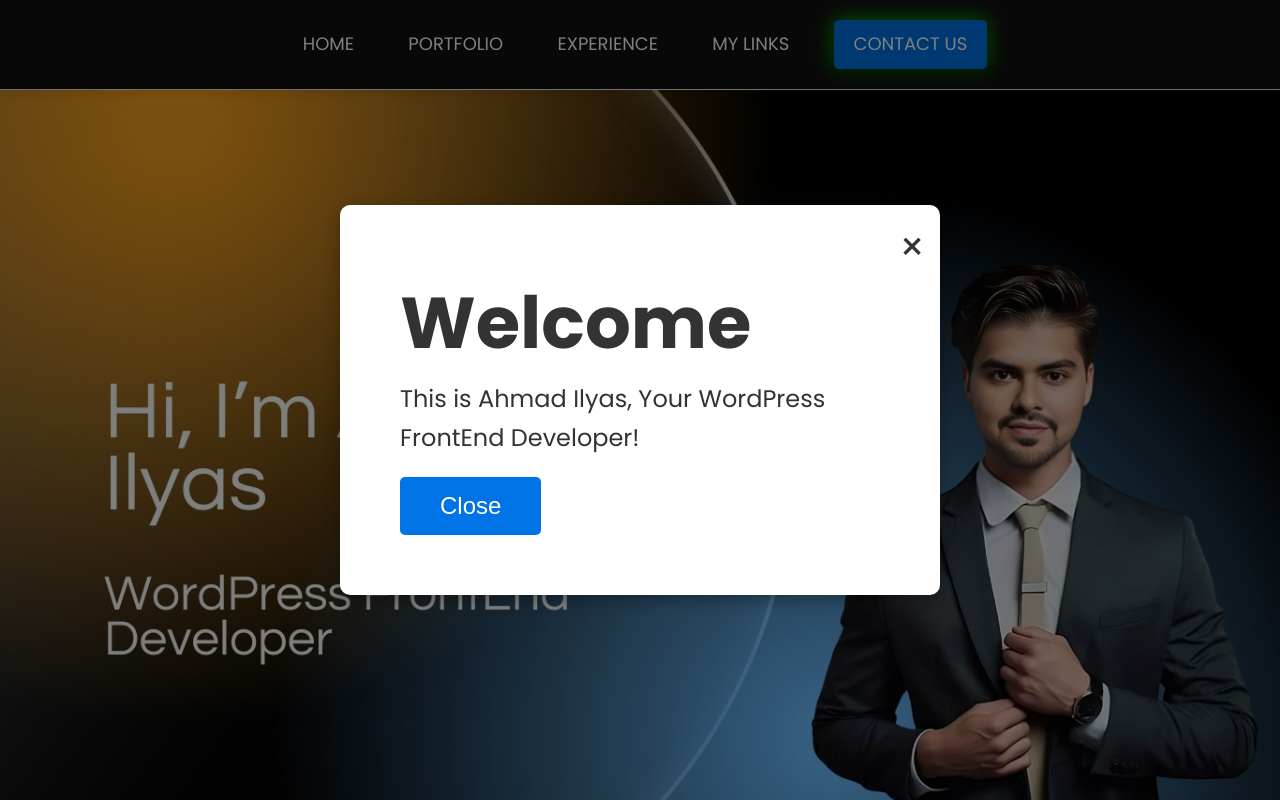
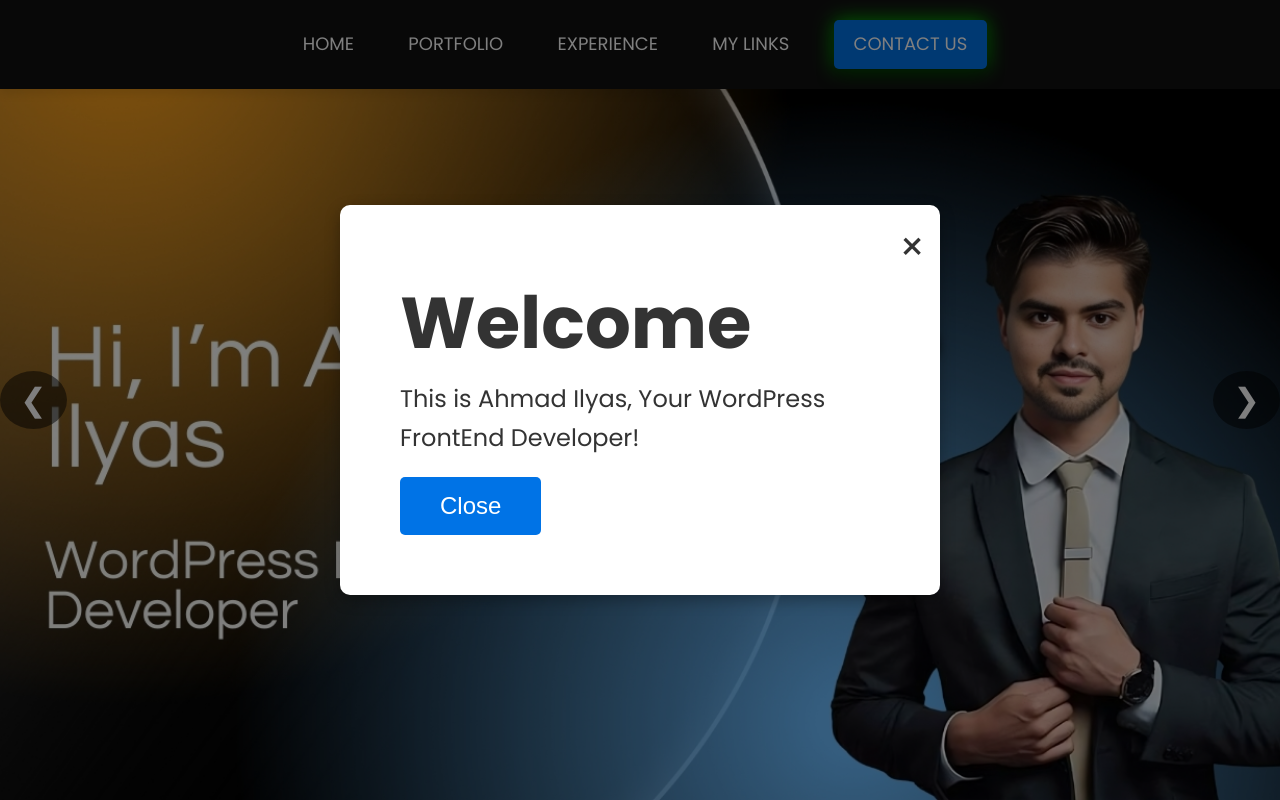
Before and after one commit to ahmadilyas112-ui/site, a plain HTML site: page index.html in a window 1280 px wide. Shown: the top 800 px of the page. Drawn offline with nearby package versions, Linux system fonts and the light colour scheme.

Commit message:
style.css

```diff
--- a/style.css
+++ b/style.css
@@ -74,6 +74,96 @@ header ul li a:hover {
     color: white;*/
     width: 100%;
     height: auto;
+}
+/* General Styles */
+.hero-slider {
+    position: relative;
+    width: 100%;
+    height: 100vh;
+    overflow: hidden;
+    display: flex;
+    align-items: center;
+    justify-content: center;
+}
+
+.slide {
+    position: absolute;
+    width: 100%;
+    height: 100%;
+    display: flex;
+    align-items: center;
+    justify-content: center;
+    opacity: 0;
+    transition: opacity 0.8s ease;
+}
+
+.slide.active {
+    opacity: 1;
+}
+
+.slide img {
+    width: 100%;
+    height: 100%;
+    object-fit: cover;
+    position: absolute;
+    z-index: -1;
+}
+
+.slide .content {
+    text-align: center;
+    color: white;
+    z-index: 1;
+}
+
+.slide .content h1 {
+    font-size: 3rem;
+    margin-bottom: 1rem;
+    text-shadow: 2px 2px 10px rgba(0, 0, 0, 0.7);
+}
+
+.slide .content p {
+    font-size: 1.5rem;
+    margin-bottom: 2rem;
+    text-shadow: 2px 2px 10px rgba(0, 0, 0, 0.7);
+}
+
+.slide .content .btn {
+    padding: 10px 20px;
+    background: #007bff;
+    color: white;
+    text-decoration: none;
+    border-radius: 5px;
+    font-size: 1.2rem;
+    transition: background 0.3s ease;
+}
+
+.slide .content .btn:hover {
+    background: #0056b3;
+}
+
+/* Navigation Arrows */
+.navigation {
+    position: absolute;
+    width: 100%;
+    top: 50%;
+    transform: translateY(-50%);
+    display: flex;
+    justify-content: space-between;
+    z-index: 2;
+}
+.navigation button {
+    background: rgba(0, 0, 0, 0.5);
+    color: white;
+    border: none;
+    font-size: 2rem;
+    padding: 10px 20px;
+    cursor: pointer;
+    border-radius: 50%;
+    transition: background 0.3s ease;
+}
+
+.navigation button:hover {
+    background: rgba(0, 0, 0, 0.8);
 }
 
 .banner-text h1 {
```
